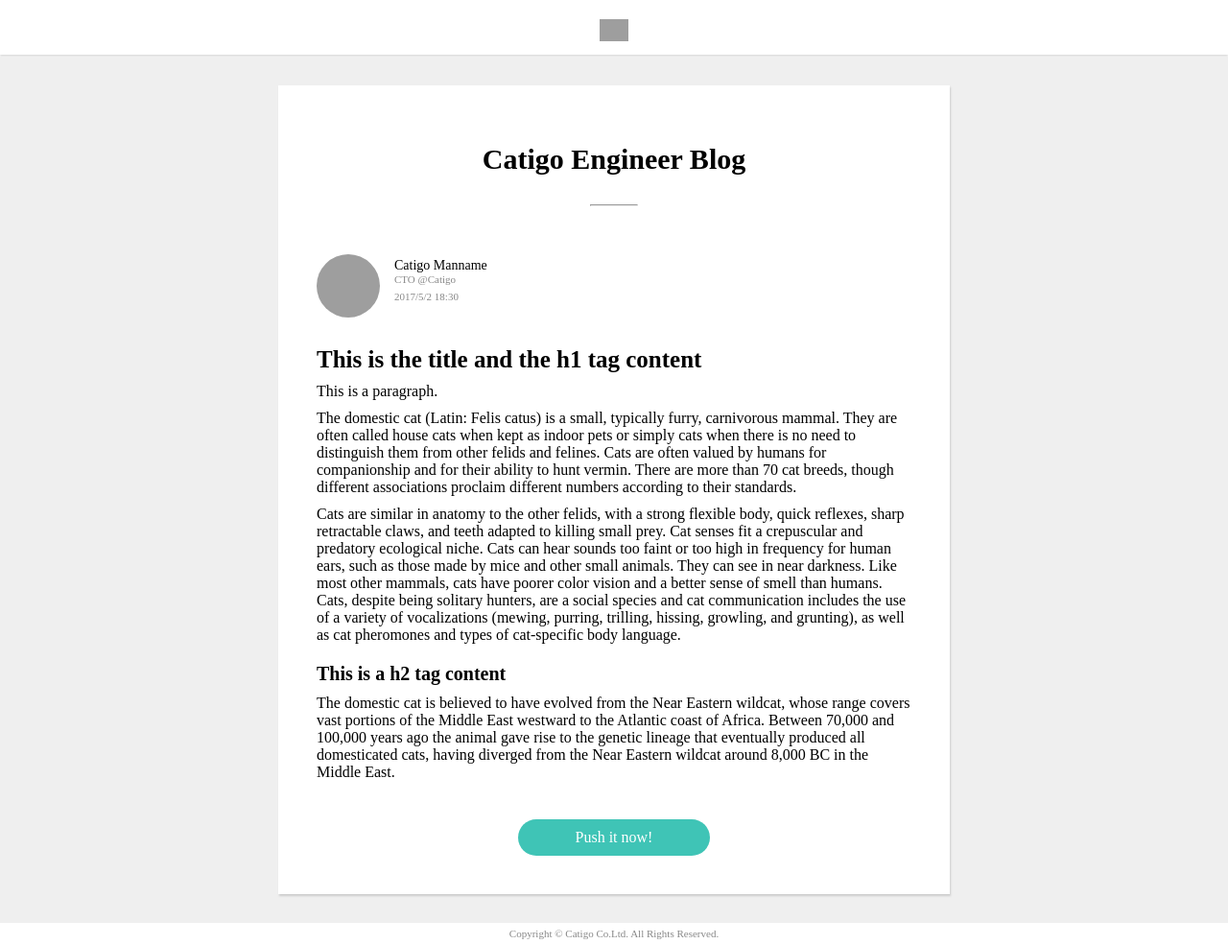
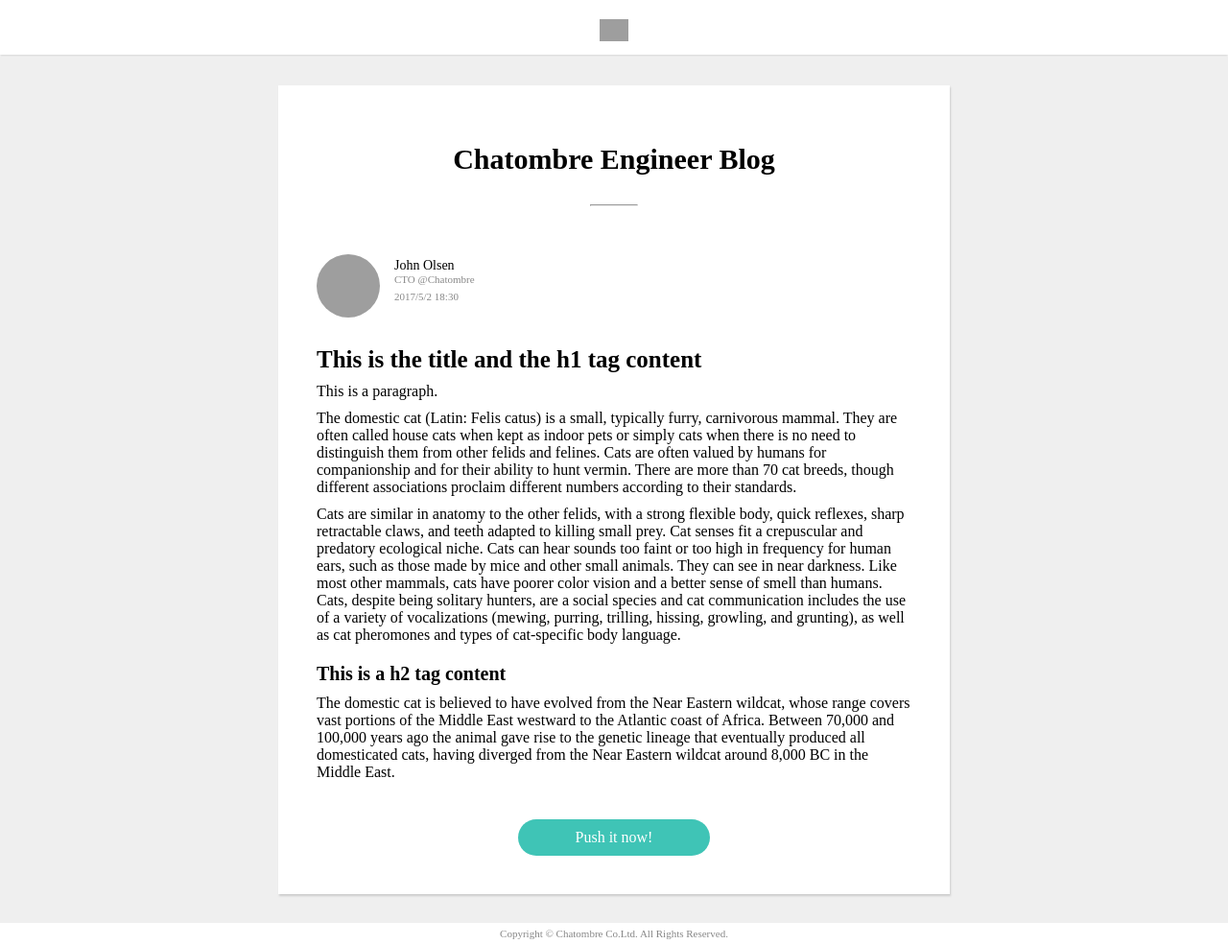
Before and after one commit to tetsutaroendo/markup_exercises, a plain HTML site: page index.html in a window 1280 px wide. Shown: the whole page at 96% size. Drawn offline with Linux system fonts and the light colour scheme; grey boxes are pictures that could not be loaded.

Commit message:
Change the company and the person name

```diff
--- a/index.html
+++ b/index.html
@@ -3,7 +3,7 @@
 <head>
   <meta charset="UTF-8">
   <meta name="viewport" content="width=device-width">
-  <title></title>
+  <title>Chatombre Engineer Blog</title>
   <link rel="stylesheet" href="css/ress.css">
   <link rel="stylesheet" href="css/index.css">
   <script src="js/index.js"></script>
@@ -16,13 +16,13 @@
   <main>
     <article>
       <div class="main-content">
-        <h1 class="blog-title"><a href="#">Catigo Engineer Blog</a></h1>
+        <h1 class="blog-title"><a href="#">Chatombre Engineer Blog</a></h1>
         <hr class="blog-title-hr">
         <div class="auther">
           <a href="#"class="auther-img"><img src="https://tctechcrunch2011.files.wordpress.com/2014/08/cat-facts-3.jpg?w=738" alt="auther image"></a>
           <div class="auther-info">
-            <a href="#" class="auther-name">Catigo Manname</a>
-            <span class="auther-affiliation">CTO @Catigo</span>
+            <a href="#" class="auther-name">John Olsen</a>
+            <span class="auther-affiliation">CTO @Chatombre</span>
             <span class="date-time">2017/5/2 18:30</span>
           </div>
         </div>
@@ -40,7 +40,7 @@
   </main>
 
   <footer>
-    <div class="copyright">Copyright © Catigo Co.Ltd. All Rights Reserved.</div>
+    <div class="copyright">Copyright © Chatombre Co.Ltd. All Rights Reserved.</div>
   </footer>
 </body>
 </html>
```
